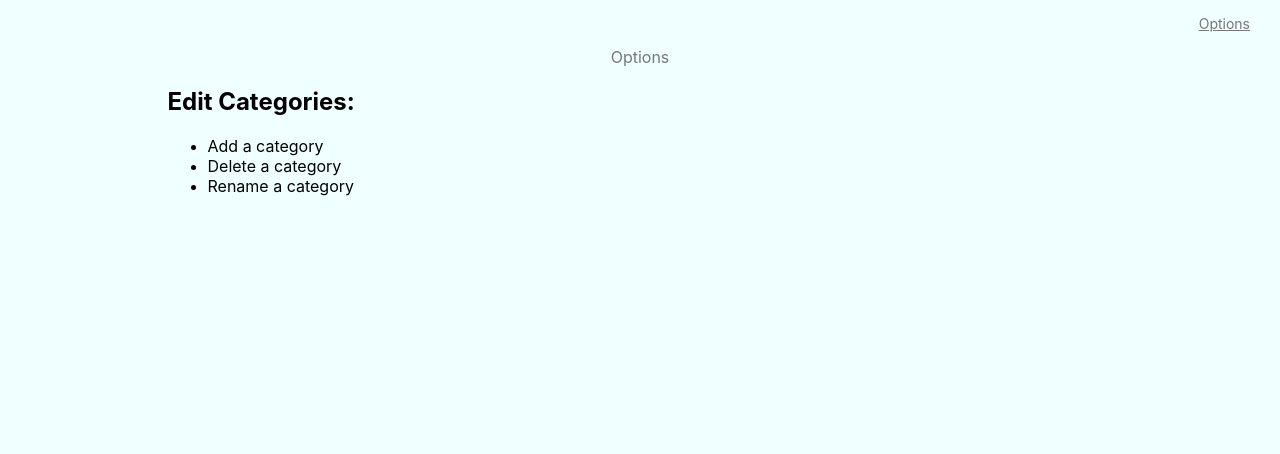
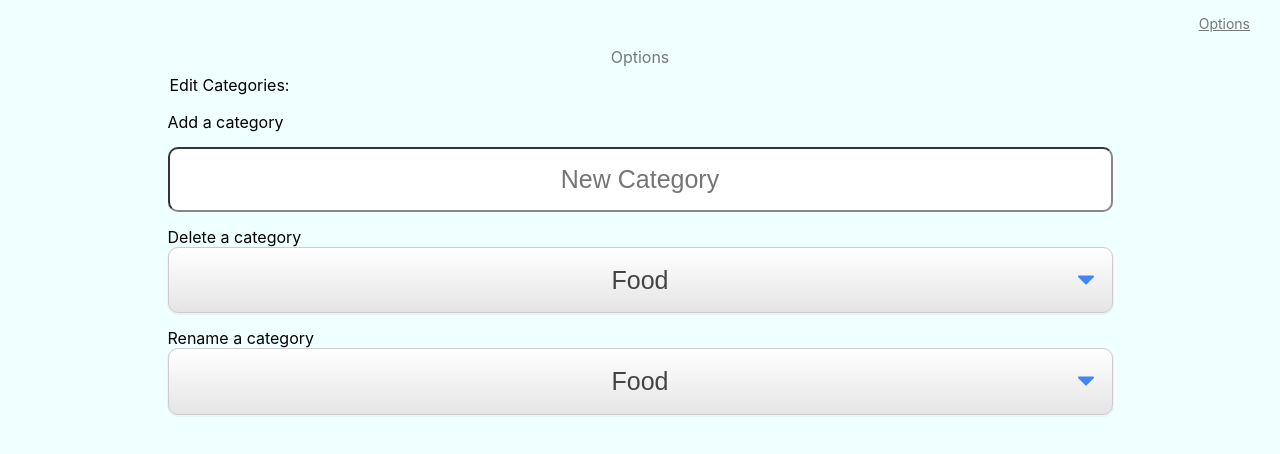
Before and after one commit to sahelgeson/dirtsimple-expensetracker, a React (Create React App) app: page /options in a window 1280 px wide. Shown: the top 454 px of the page. Built offline with nearby package versions, Linux system fonts and the light colour scheme; a web font is replaced by a local one.

Commit message:
in progress

```diff
--- a/src/Options/Options.jsx
+++ b/src/Options/Options.jsx
@@ -21,22 +21,41 @@ class Options extends Component{
     });
 
     this.props.handleHoistedExpenseChange(allExpensesSorted);
-    this.handleClick = this.handleClick.bind(this);
+    this.addCategory = this.addCategory.bind(this);
+    this.deleteCategory = this.deleteCategory.bind(this);
+    this.renameCategory = this.renameCategory.bind(this);
+    this.handleAddCategoryChange = this.handleAddCategoryChange.bind(this);
+    this.handleAddFocus = this.handleAddFocus.bind(this);
+    this.handleDeleteCategoryChange = this.handleDeleteCategoryChange.bind(this);
+  }
+  addCategory() {
+    this.closeModal();
   }
 
-  componentDidUpdate(prevProps, prevState) {
-    /* In case user deletes an expense, close the edit form. */
-    if (prevProps.allExpenses.length !== this.props.allExpenses.length) {
-      this.setState({isBeingEditedIndex: null});
-    }
+  deleteCategory() {
+    let allExpensesUpdated = [...this.props.allExpenses];
+    allExpensesUpdated.splice(this.props.isBeingEditedIndex, 1);
+    this.props.handleHoistedExpenseChange(allExpensesUpdated);
+    this.closeModal();
   }
 
-  handleClick(event) {
-    const indexNumber = parseInt(event.target.value, 10);
-    (this.state.isBeingEditedIndex === indexNumber)
-      ? this.setState({isBeingEditedIndex: null})
-      : this.setState({isBeingEditedIndex: indexNumber})
+  renameCategory() {
+    this.closeModal();
   }
+
+  handleAddCategoryChange() {
+    this.closeModal();
+  }
+
+  handleAddFocus() {
+
+  }
+
+  handleDeleteCategoryChange() {
+    this.closeModal();
+  }
+
+
 
   render(){
     const allExpenses = this.props.allExpenses;
@@ -47,12 +66,68 @@ class Options extends Component{
         <h1 className="text-center gray-777 mtm mbs">
           Options
         </h1>
-        <div>
-          <h2>Edit Categories:</h2>
-          <ul>
-            <li>Add a category</li>
-            <li>Delete a category</li>
-            <li>Rename a category</li>
+
+        <form>
+        <legend>Edit Categories:</legend>
+
+          {/* Adds visibility hidden to element instead of returning null so the space doesn't
+              collapse and have text move a pixel or two
+
+              TODO: check a11y on this */}
+          <div className={this.state.iSaved ?
+                "status text-center gray-777 font-14"
+              : "status text-center gray-777 font-14 visibility-hidden" }
+          >
+            Saved!
+          </div>
+
+          <label
+            htmlFor="addcategory"
+          >
+            Add a category
+          </label>
+          <input
+            id="addcategory"
+            className="input gray-border full-width font-25 mvm"
+            type="text"
+            placeholder="New Category"
+            onChange={this.handleAddCategoryChange}
+            onFocus={this.handleAddFocus}
+            data-qa="options-add-category-input"
+          />
+
+
+          <ReactModal
+            isOpen={this.state.modalIsOpen}
+            onAfterOpen={this.afterOpenModal}
+            onRequestClose={this.closeModal}
+            style={ReactModalStyles}
+            contentLabel="Duplication Modal"
+          >
+            <div>Warning: There is already a category with this name. No new category will be added.</div>
+          </ReactModal>
+
+          <label
+            htmlFor="deletecategory"
+          >
+            Delete a category
+          </label>
+          <select
+            id="category"
+            className="select-css input input-secondary full-width font-25 mbm"
+            value={this.state.category}
+            onChange={this.handleDeleteCategoryChange}
+            data-qa="options-delete-category-input"
+          >
+            {this.props.categories.map((category, i) =>
+                <option
+                  key={i}
+                  value={category}
+                >
+                  {category}
+                </option>
+            )}
+          </select>
           <ReactModal
             isOpen={this.state.modalIsOpen}
             onAfterOpen={this.afterOpenModal}
@@ -60,12 +135,14 @@ class Options extends Component{
             style={ReactModalStyles}
             contentLabel="Deletion Modal"
           >
-              {/*<h2 ref={subtitle => this.subtitle = subtitle}>Hello</h2>*/}
-              <div>Are you sure you want to delete this expense entirely? This can't be undone.</div>
+            <div>
+              Are you sure you want to delete this category? Any expenses with this category
+              will still exist and have the category "Uncategorized".
+            </div>
             <div className="pvl">
               <button
                 className="btn btn--red capitalize phm pvm mrxs left"
-                  onClick={this.deleteExpense}>Yes, Delete
+                onClick={this.deleteCategory}>Yes, Delete
               </button>
               <button
                 className="btn btn--outline capitalize phm pvm mrxs right"
@@ -73,8 +150,70 @@ class Options extends Component{
               </button>
             </div>
           </ReactModal>
-          </ul>
+
+          <label
+            htmlFor="renamecategory"
+          >
+            Rename a category
+          </label>
+          <select
+            id="renamecategory"
+            className="select-css input input-secondary full-width font-25 mbm"
+            value={this.state.category}
+            onChange={this.handleRenameCategoryChange}
+            data-qa="options-rename-category-input"
+          >
+            {this.props.categories.map((category, i) =>
+                <option
+                  key={i}
+                  value={category}
+                >
+                  {category}
+                </option>
+            )}
+          </select>
+          <ReactModal
+            isOpen={this.state.modalIsOpen}
+            onAfterOpen={this.afterOpenModal}
+            onRequestClose={this.closeModal}
+            style={ReactModalStyles}
+            contentLabel="Renaming Modal"
+          >
+            <div>Are you sure you want to rename this category? Any expenses with the original category
+              will have their category renamed. This can't be undone.</div>
+            <div className="pvl">
+              <button
+                className="btn btn--red capitalize phm pvm mrxs left"
+                onClick={this.renameCategory}>Yes, Rename
+              </button>
+              <button
+                className="btn btn--outline capitalize phm pvm mrxs right"
+                onClick={this.closeModal}>No, Cancel
+              </button>
             </div>
+          </ReactModal>
+          <ReactModal
+            isOpen={this.state.modalIsOpen}
+            onAfterOpen={this.afterOpenModal}
+            onRequestClose={this.closeModal}
+            style={ReactModalStyles}
+            contentLabel="Duplication Modal"
+          >
+            <div>Warning: the new category name already exists. Any expenses with the original category
+              will have their category renamed and combined with the existing category. This can't be undone.</div>
+            <div className="pvl">
+              <button
+                className="btn btn--red capitalize phm pvm mrxs left"
+                onClick={this.renameCategory}>Yes, Rename
+              </button>
+              <button
+                className="btn btn--outline capitalize phm pvm mrxs right"
+                onClick={this.closeModal}>No, Cancel
+              </button>
+            </div>
+          </ReactModal>
+        </form>
+
       </div>
     );
   }
```
Lines whose indentation alone changed are shown as unchanged.
